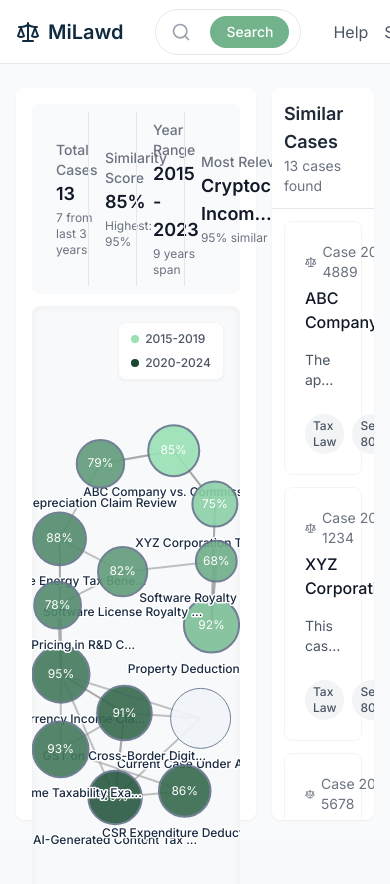
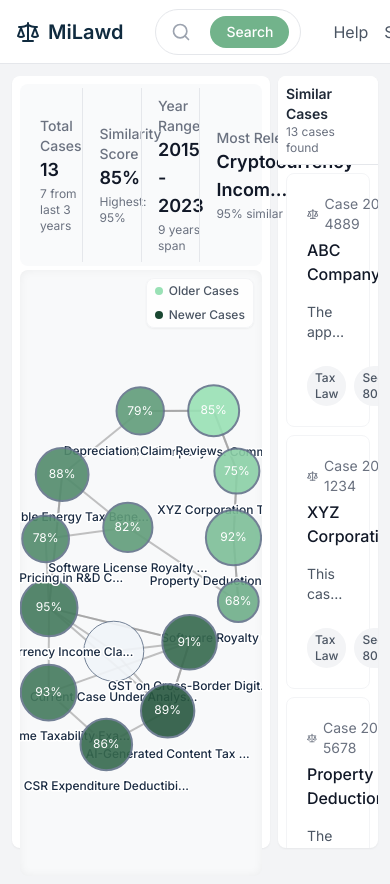
Before and after one commit to sankalp021/MiLawd, a Next.js app: page / in a window 390 px wide. Shown: the top 884 px of the page. Built offline with nearby package versions, Linux system fonts and the light colour scheme.

Commit message:
refactor layout and styling for improved UI consistency and responsiveness

```diff
--- a/src/app/globals.css
+++ b/src/app/globals.css
@@ -4,7 +4,7 @@
 
 :root {
   --foreground-rgb: 51, 51, 51;
-  --background-rgb: 248, 249, 250;
+  --background-rgb: 243, 244, 246;  /* Changed to gray-100 */
 }
 
 body {
--- a/src/app/page.tsx
+++ b/src/app/page.tsx
@@ -11,9 +11,9 @@ export default function Home() {
   };
 
   return (
-    <div className="min-h-screen bg-gray-50">
+    <div className="min-h-screen bg-gray-100">
       <Navbar onSearch={handleSearch} />
-      <main className="max-w-7xl mx-auto py-6 px-4 sm:px-6 lg:px-8">
+      <main className="max-w-full px-3 py-3">
         <CaseDisplay searchQuery={searchQuery} />
       </main>
     </div>
--- a/src/components/CaseDisplay.tsx
+++ b/src/components/CaseDisplay.tsx
@@ -99,11 +99,11 @@ export default function CaseDisplay({ searchQuery }: CaseDisplayProps) {
   };
 
   return (
-    <div className="flex flex-col w-full h-[calc(100vh-7rem)] gap-4">
-      <div className="flex flex-row gap-4 flex-1 min-h-0">
-        <div className="w-[70%] bg-white rounded-lg shadow-sm p-4 relative">
-          {/* Stats Panel - Simplified and centered */}
-          <div className="bg-gray-50 rounded-lg p-2 mb-3">
+    <div className="flex flex-col w-full h-[calc(100vh-4.5rem)] gap-2">
+      <div className="flex flex-row gap-2 flex-1 min-h-0">
+        <div className="w-[72%] bg-white rounded-lg shadow-sm p-2 relative">
+          {/* Stats Panel - More compact */}
+          <div className="bg-gray-50 rounded-lg p-1 mb-1">
             <div className="grid grid-cols-4 divide-x divide-gray-200">
               <StatItem
                 label="Total Cases"
@@ -128,18 +128,18 @@ export default function CaseDisplay({ searchQuery }: CaseDisplayProps) {
             </div>
           </div>
 
-          {/* Graph container with legend overlay */}
-          <div className="h-[calc(100%-60px)] relative">
-            {/* Year Range Legend - Floating over graph */}
-            <div className="absolute top-4 right-4 z-10 bg-white/80 backdrop-blur-sm rounded-lg px-3 py-2 shadow-sm border border-gray-100">
+          {/* Graph container - Reduced height */}
+          <div className="h-[calc(100%-150px)] relative">
+            {/* Year Range Legend - Adjusted position */}
+            <div className="absolute top-2 right-2 z-10 bg-white/80 backdrop-blur-sm rounded-lg px-2 py-1 shadow-sm border border-gray-100">
               <div className="flex flex-col gap-2">
                 <div className="flex items-center gap-1.5">
                   <div className="w-2 h-2 rounded-full bg-[#99E1B5]" />
-                  <span className="text-xs font-medium text-gray-600">2015-2019</span>
+                  <span className="text-xs font-medium text-gray-600">Older Cases</span>
                 </div>
                 <div className="flex items-center gap-1.5">
                   <div className="w-2 h-2 rounded-full bg-[#1A4731]" />
-                  <span className="text-xs font-medium text-gray-600">2020-2024</span>
+                  <span className="text-xs font-medium text-gray-600">Newer Cases</span>
                 </div>
               </div>
             </div>
@@ -148,13 +148,13 @@ export default function CaseDisplay({ searchQuery }: CaseDisplayProps) {
           </div>
         </div>
 
-        <div className="w-[30%] flex flex-col bg-white rounded-lg shadow-sm overflow-hidden">
-          <div className="sticky top-0 bg-white z-10 p-3 border-b">
-            <h2 className="text-lg font-semibold text-gray-800">Similar Cases</h2>
-            <p className="text-gray-500 text-sm">{relatedCases.length} cases found</p>
+        {/* Right sidebar - More compact */}
+        <div className="w-[28%] flex flex-col bg-white rounded-lg shadow-sm overflow-hidden">
+          <div className="sticky top-0 bg-white z-10 p-2 border-b">
+            <h2 className="text-sm font-semibold text-gray-800">Similar Cases</h2>
+            <p className="text-xs text-gray-500">{relatedCases.length} cases found</p>
           </div>
-          {/* Cards container with data-case-id attribute on each card */}
-          <div className="flex flex-col gap-3 p-3 overflow-y-auto" ref={listContainerRef}>
+          <div className="flex flex-col gap-2 p-2 overflow-y-auto" ref={listContainerRef}>
             {relatedCases.map((item) => (
               <div
                 key={item.id}
```
